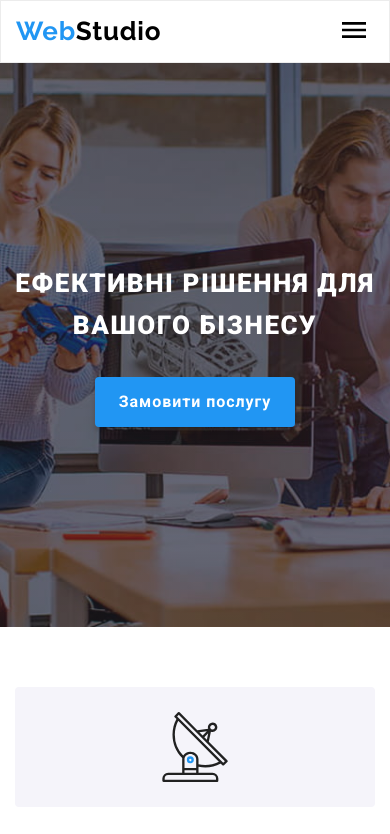
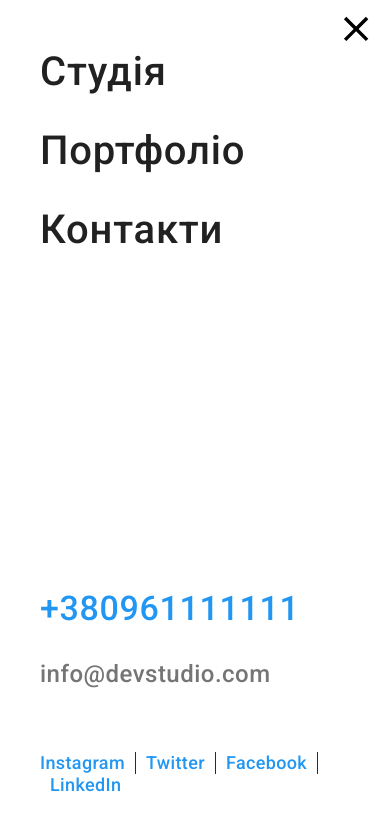
Before and after one commit to HronaOlha/WebStudio, a plain HTML site: page index.html in a window 390 px wide. Both pictures are taken after a click on the button 354 px from the left and 31 px from the top of the page. Shown: the top 834 px of the page. Drawn offline with nearby package versions, Linux system fonts and the light colour scheme.

Commit message:
Готова адаптивна верстка

```diff
--- a/index.html
+++ b/index.html
@@ -62,11 +62,71 @@
             </a>
           </li>
         </ul>
-        <button type="button" class="menu-btn">
+        <button type="button" class="menu-open-btn" data-menu-open>
           <svg class="menu-btn__icon" width="40" height="40">
             <use href="./images/sprite.svg#menu"></use>
           </svg>
         </button>
+      </div>
+
+      <div class="mob-menu is-hidden" data-menu>
+        <div class="mob-wrap">
+          <button type="button" class="menu-close-btn" data-menu-close>
+            <svg class="menu-btn__icon" width="40" height="40">
+              <use href="./images/sprite.svg#close"></use>
+            </svg>
+          </button>
+
+          <ul class="mob-menu__list list">
+            <li class="mob-menu__item">
+              <a class="mob-menu__link link" href="./index.html">Студія</a>
+            </li>
+            <li class="mob-menu__item">
+              <a class="mob-menu__link link" href="./portfolio.html"
+                >Портфоліо</a
+              >
+            </li>
+            <li class="mob-menu__item">
+              <a class="mob-menu__link link" href="">Контакти </a>
+            </li>
+          </ul>
+        </div>
+
+        <div class="mob-wrap">
+          <ul class="mob-contacts list">
+            <li class="mob-contacts__item">
+              <a
+                class="mob-contacts__link mob-mail link"
+                href="mailto:info@devstudio.com"
+              >
+                info@devstudio.com
+              </a>
+            </li>
+            <li class="mob-contacts__item">
+              <a
+                class="mob-contacts__link mob-tel link"
+                href="tel:+380961111111"
+              >
+                +380961111111
+              </a>
+            </li>
+          </ul>
+
+          <ul class="mob-socials list">
+            <li class="mob-socials__item">
+              <a class="mob-socials__link" href=""></a>Instagram
+            </li>
+            <li class="mob-socials__item">
+              <a class="mob-socials__link" href=""></a>Twitter
+            </li>
+            <li class="mob-socials__item">
+              <a class="mob-socials__link" href=""></a>Facebook
+            </li>
+            <li class="mob-socials__item">
+              <a class="mob-socials__link" href=""></a>LinkedIn
+            </li>
+          </ul>
+        </div>
       </div>
     </header>
     <!-- MAIN -->
@@ -572,5 +632,6 @@
     </div>
 
     <script src="./js/modal.js"></script>
+    <script src="./js/mobile-menu.js"></script>
   </body>
 </html>
--- /dev/null
+++ b/js/mobile-menu.js
@@ -0,0 +1,14 @@
+(() => {
+  const refs = {
+    openMenuBtn: document.querySelector("[data-menu-open]"),
+    closeMenuBtn: document.querySelector("[data-menu-close]"),
+    menu: document.querySelector("[data-menu]"),
+    body: document.querySelector("body"),
+  };
+  refs.openMenuBtn.addEventListener("click", toggleMenu);
+  refs.closeMenuBtn.addEventListener("click", toggleMenu);
+  function toggleMenu() {
+    refs.menu.classList.toggle("is-hidden");
+    refs.body.classList.toggle("no-scroll");
+  }
+})();
--- a/sass/components/_button.scss
+++ b/sass/components/_button.scss
@@ -48,7 +48,9 @@
   }
 }
 
-.menu-btn {
+.menu-open-btn {
+  cursor: pointer;
+
   background-color: transparent;
   border: none;
   padding: 0;
@@ -57,3 +59,27 @@
     display: none;
   }
 }
+
+.menu-close-btn {
+  position: absolute;
+  display: flex;
+  align-items: center;
+  justify-content: center;
+
+  top: 10px;
+  right: 15px;
+  width: 40px;
+  height: 40px;
+
+  @include transition(fill, null);
+
+  cursor: pointer;
+
+  background-color: transparent;
+  border: none;
+  padding: 0;
+
+  &:hover {
+    fill: $accent-color;
+  }
+}
--- a/sass/layout/_header.scss
+++ b/sass/layout/_header.scss
@@ -1,4 +1,5 @@
 .header {
+  position: relative;
   border: 1px solid #ececec;
 }
 
--- /dev/null
+++ b/sass/layout/_mob-menu.scss
@@ -0,0 +1,83 @@
+.mob-menu {
+  position: fixed;
+  display: flex;
+  flex-direction: column;
+  justify-content: space-between;
+  top: 0;
+  right: 0;
+
+  width: 100%;
+  height: 100%;
+
+  padding: 48px 40px;
+
+  background-color: $main-color-light;
+
+  font-weight: 500;
+
+  @media screen and (min-width: $tablet-width) {
+    display: none;
+  }
+}
+
+.mob-menu__item {
+  position: relative;
+
+  font-size: 40px;
+  line-height: 1.18;
+  letter-spacing: 0.02em;
+
+  color: $second-color-dark;
+}
+
+.mob-menu__link {
+  display: block;
+  padding-bottom: 32px;
+
+  @extend %hover-link;
+}
+
+.mob-contacts {
+  display: flex;
+  flex-direction: column-reverse;
+  margin-bottom: 64px;
+  gap: 32px;
+}
+
+.mob-mail {
+  font-size: 24px;
+  line-height: 1.17;
+  letter-spacing: 0.02em;
+}
+
+.mob-tel {
+  font-size: 34px;
+  line-height: 1.18;
+  letter-spacing: 0.02em;
+  color: $accent-color;
+}
+
+.mob-socials {
+  display: flex;
+  flex-wrap: wrap;
+  align-items: center;
+
+  font-size: 18px;
+  line-height: 1.22;
+  letter-spacing: 0.02em;
+  color: $accent-color;
+}
+
+.mob-socials__item {
+  padding: 0 10px;
+  border-right: solid 1px #2a2a2a;
+
+  &:first-child {
+    padding-left: 0;
+  }
+
+  &:last-child {
+    padding-right: 0;
+    border-right: none;
+  }
+}
--- a/sass/main.scss
+++ b/sass/main.scss
@@ -1,6 +1,6 @@
 @import "./utils/vars";
+@import "./utils/mixin";
 @import "./utils/placeholder";
-@import "./utils/mixin";
 
 @import "./base/reset";
 @import "./base/common";
@@ -10,6 +10,7 @@
 @import "./components/modal";
 
 @import "./layout/header";
+@import "./layout/mob-menu";
 @import "./layout/hero";
 @import "./layout/benefits";
 @import "./layout/services";
--- a/sass/utils/_placeholder.scss
+++ b/sass/utils/_placeholder.scss
@@ -5,3 +5,12 @@
   line-height: 1.19;
   letter-spacing: 0.03em;
 }
+
+%hover-link {
+    @include transition(color, null);
+
+  &:hover,
+  &:focus {
+    color: $accent-color;
+  }
+}
```
Also changed, not shown: css/main.css, css/main.min.css, 2 other files.
